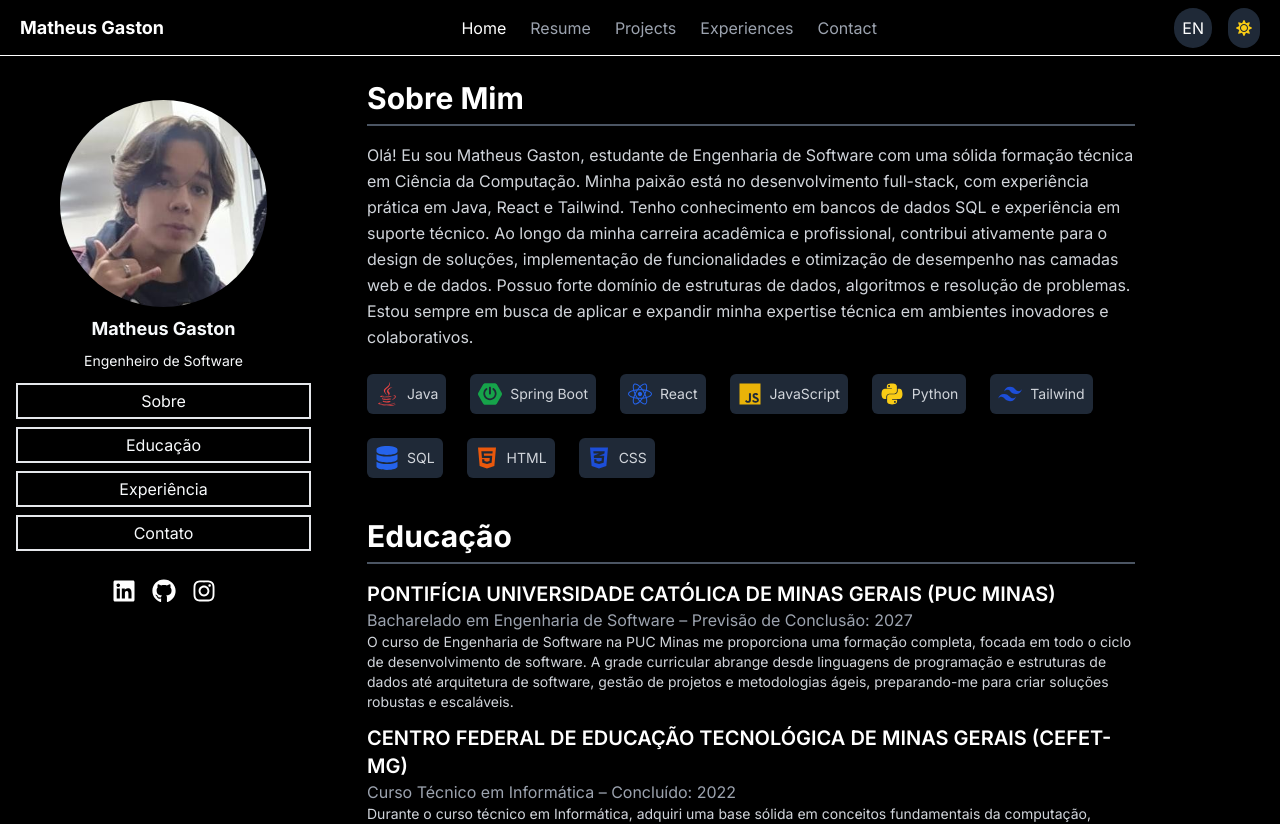
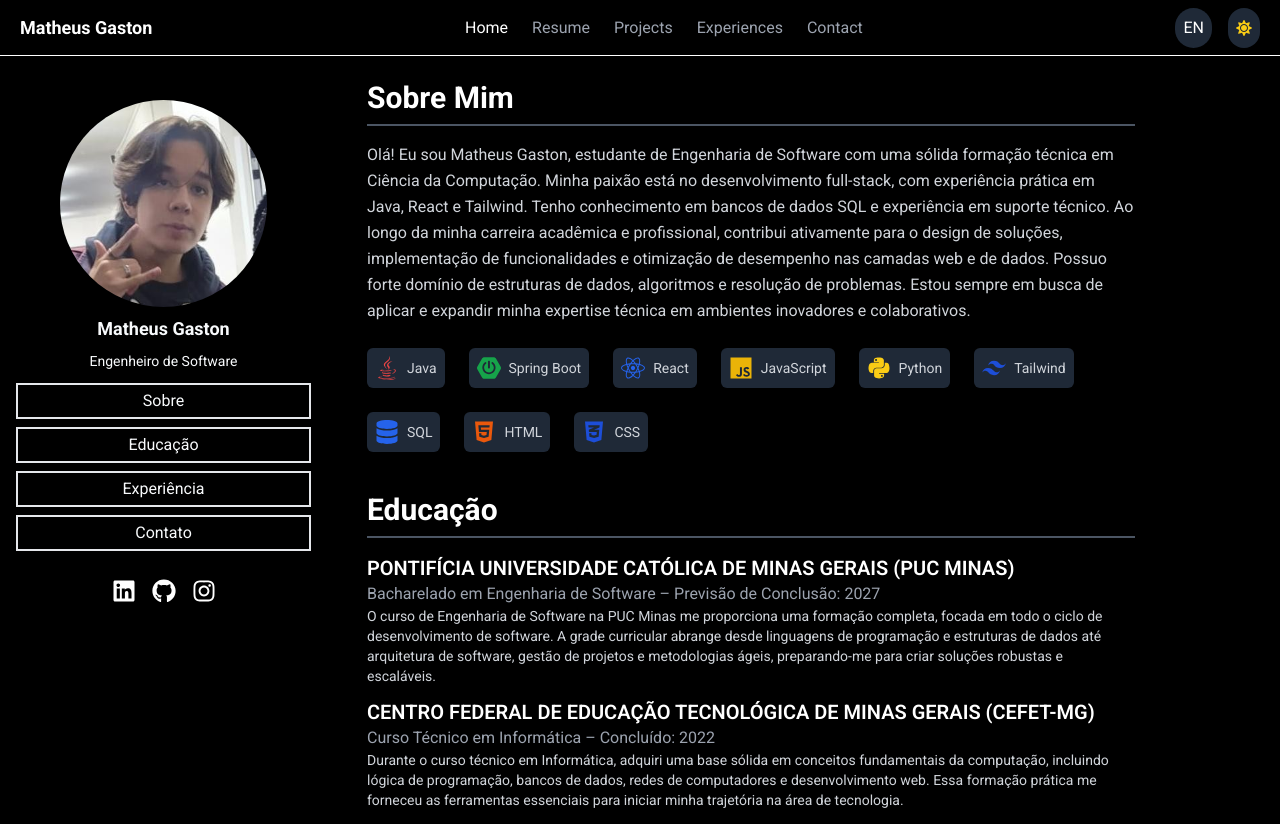
Before and after one commit to MirellyAlvarenga/gastondev, a Next.js app: page / in a window 1280 px wide. Shown: the top 824 px of the page. Built offline with nearby package versions, Linux system fonts and the light colour scheme.

Commit message:
update: roboto font

```diff
--- a/app/layout.tsx
+++ b/app/layout.tsx
@@ -1,10 +1,10 @@
 import "./globals.css";
 import type { Metadata } from "next";
-import { Inter } from "next/font/google";
+import { Roboto } from "next/font/google";
 import NavBar from "./NavBar";
 import { Providers } from "./providers";
 
-const inter = Inter({ subsets: ["latin"] });
+const roboto = Roboto({ subsets: ["latin"] });
 
 export const metadata: Metadata = {
   title: "Matheus Gaston - Portfolio",
@@ -21,7 +21,7 @@ export default function RootLayout({
 }) {
   return (
     <html lang="pt-BR" suppressHydrationWarning>
-      <body className={`${inter.className} bg-black text-white`}>
+      <body className={`${roboto.className} bg-black text-white`}>
         <Providers>
           <NavBar />
           <main className="pt-2">{children}</main>
```
